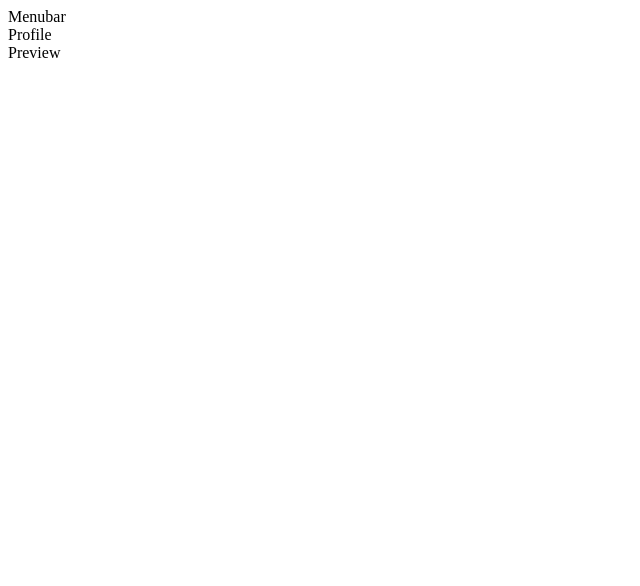
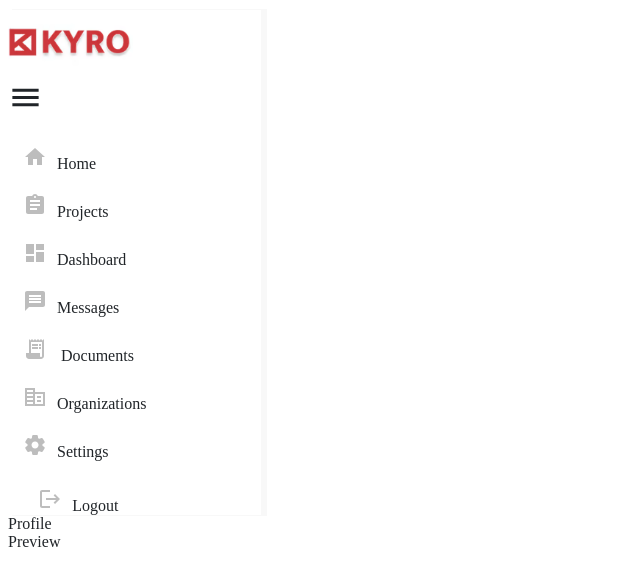
Before and after one commit to kudalingam/kyro_task, a React (Create React App) app: page / in a window 1280 px wide. Shown: the top 586 px of the page, without its empty margins (0-640 px from the left). Built offline with nearby package versions, Linux system fonts and the light colour scheme.

Commit message:
Menubar updated

```diff
--- a/src/Components/MenuBar.js
+++ b/src/Components/MenuBar.js
@@ -1,7 +1,63 @@
-import React from "react";
-
+import "../Assets/CSS/style.css";
+import logo from "../Assets/Images/kyro.png";
+import MenuIcon from "@mui/icons-material/Menu";
+import LogoutIcon from "@mui/icons-material/Logout";
+import HomeIcon from "@mui/icons-material/Home";
+import DashboardIcon from "@mui/icons-material/Dashboard";
+import Documents from "@mui/icons-material/ReceiptLong";
+import MessageIcon from "@mui/icons-material/Message";
+import Projects from "@mui/icons-material/Assignment";
+import Organizations from "@mui/icons-material/CorporateFare";
+import SettingsRoundedIcon from "@mui/icons-material/SettingsRounded";
 const MenuBar = () => {
-  return <div>Menubar</div>;
+  return (
+    <div className="container vh-100">
+      <div className="d-flex justify-content-between align-items-center">
+        <div>
+          <img src={logo} alt="Kyro Logo" width="125px"></img>
+        </div>
+        <div>
+          <MenuIcon fontSize="large" />
+        </div>
+      </div>
+      <div className="menu-item">
+        <ul>
+          <li>
+            <HomeIcon color="disabled" />
+            <span>Home</span>
+          </li>
+          <li>
+            <Projects color="disabled" />
+            <span>Projects</span>
+          </li>
+          <li>
+            <DashboardIcon color="disabled" />
+            <span>Dashboard</span>
+          </li>
+          <li>
+            <MessageIcon color="disabled" />
+            <span>Messages</span>
+          </li>
+          <li>
+            <Documents color="disabled" />
+            <span> Documents</span>
+          </li>
+          <li>
+            <Organizations color="disabled" />
+            <span>Organizations</span>
+          </li>
+          <li>
+            <SettingsRoundedIcon color="disabled" />
+            <span>Settings</span>
+          </li>
+        </ul>
+      </div>
+      <div className="logout_btn">
+        <LogoutIcon color="disabled" />
+        <span>Logout</span>
+      </div>
+    </div>
+  );
 };
 
 export default MenuBar;
```
